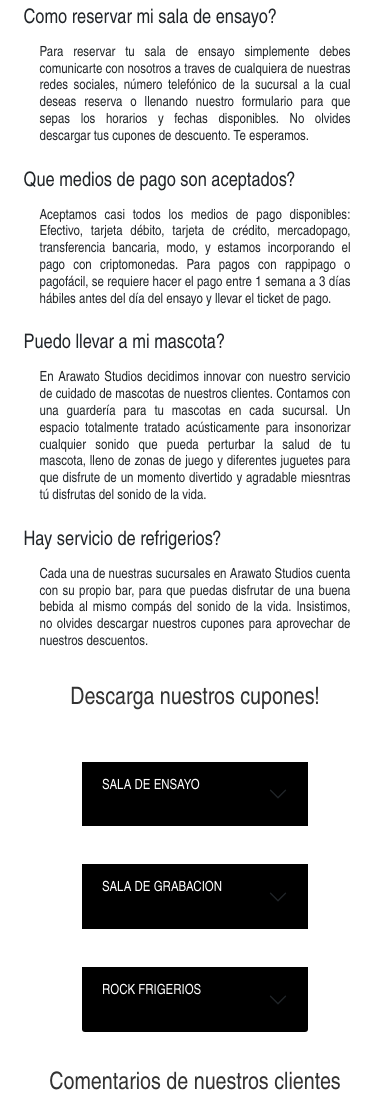
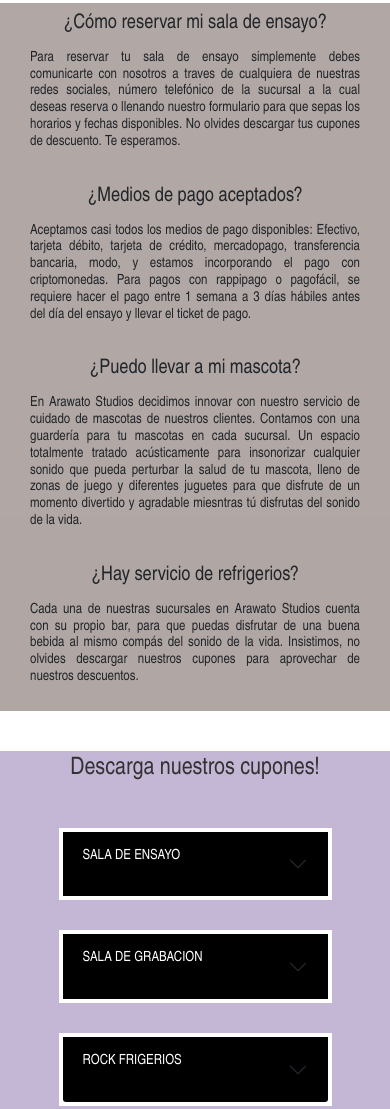
Before and after one commit to JosephGabriel2202/ProyectoCoderHouse, a website: page preguntas.html in a window 390 px wide. Shown: the part 500-1609 px from the top of the page. Drawn offline with nearby package versions, Linux system fonts and the light colour scheme; files whose address does not match are found by name; a web font is replaced by a local one.

Commit message:
Modificando preguntas.html

```diff
--- a/preguntas.html
+++ b/preguntas.html
@@ -96,29 +96,46 @@
 
 
 
-        <section class="bConsultas">
+        <section class="hidden">
 
-            <div class="notCenter marginConsulta">
+            <div class="notCenter">
 
-                <h3 class="marginBot" data-aos="fade-right" data-aos-delay="100" data-aos-duration="1000" data-aos-offset="200" data-aos-anchor-placement="bottom">
-                    Como reservar mi sala de ensayo?</h3>
-                    <p data-aos="fade-right" data-aos-delay="140" data-aos-duration="2000" data-aos-offset="200" data-aos-anchor-placement="bottom">
-                        Para reservar tu sala de ensayo simplemente debes comunicarte con nosotros a traves de cualquiera de nuestras redes sociales, número telefónico de la sucursal a la cual deseas reserva o llenando nuestro formulario para que sepas los horarios y fechas disponibles. No olvides descargar tus cupones de descuento. Te esperamos.</p>
+                <div class="marginConsulta">
 
-                <h3 class="marginBot" data-aos="fade-right" data-aos-delay="200" data-aos-duration="1000" data-aos-offset="200" data-aos-anchor-placement="bottom">
-                    Que medios de pago son aceptados?</h3>
-                    <p data-aos="fade-right" data-aos-delay="240" data-aos-duration="2000" data-aos-offset="200" data-aos-anchor-placement="bottom">
+                    <h3 class="marginBot" data-aos="fade-right" data-aos-delay="100" data-aos-duration="1000" data-aos-offset="200" data-aos-anchor-placement="bottom">
+                        ¿Cómo reservar mi sala de ensayo?</h3>
+                            <p data-aos="fade-right" data-aos-delay="140" data-aos-duration="2000" data-aos-offset="200" data-aos-anchor-placement="bottom">
+                            Para reservar tu sala de ensayo simplemente debes comunicarte con nosotros a traves de cualquiera de nuestras redes sociales, número telefónico de la sucursal a la cual deseas reserva o llenando nuestro formulario para que sepas los horarios y fechas disponibles. No olvides descargar tus cupones de descuento. Te esperamos.</p>
+                </div>
+
+               <div class="marginConsulta">
+
+                <h3 class="marginBot" data-aos="fade-left" data-aos-delay="200" data-aos-duration="1000" data-aos-offset="200" data-aos-anchor-placement="bottom">
+                    ¿Medios de pago aceptados?</h3>
+                    <p data-aos="fade-left" data-aos-delay="240" data-aos-duration="2000" data-aos-offset="200" data-aos-anchor-placement="bottom">
                         Aceptamos casi todos los medios de pago disponibles: Efectivo, tarjeta débito, tarjeta de crédito, mercadopago, transferencia bancaria, modo, y estamos incorporando el pago con criptomonedas. Para pagos con rappipago o pagofácil, se requiere hacer el pago entre 1 semana a 3 días hábiles antes del día del ensayo y llevar el ticket de pago.</p>
 
-                <h3 class="marginBot" data-aos="fade-right" data-aos-delay="300" data-aos-duration="1000" data-aos-offset="200" data-aos-anchor-placement="bottom">
-                    Puedo llevar a mi mascota?</h3>
+                </div>
+
+            </div>
+
+            <div class="notCenter">
+
+                <div class="marginConsulta">
+
+                    <h3 class="marginBot" data-aos="fade-right" data-aos-delay="300" data-aos-duration="1000" data-aos-offset="200" data-aos-anchor-placement="bottom">
+                        ¿Puedo llevar a mi mascota?</h3>
                     <p data-aos="fade-right" data-aos-delay="340" data-aos-duration="2000" data-aos-offset="200" data-aos-anchor-placement="bottom">
                         En Arawato Studios decidimos innovar con nuestro servicio de cuidado de mascotas de nuestros clientes. Contamos con una guardería para tu mascotas en cada sucursal. Un espacio totalmente tratado acústicamente para insonorizar cualquier sonido que pueda perturbar la salud de tu mascota, lleno de zonas de juego y diferentes juguetes para que disfrute de un momento divertido y agradable miesntras tú disfrutas del sonido de la vida.</p>
+                </div>
 
-                <h3 class="marginBot" data-aos="fade-right" data-aos-delay="400" data-aos-duration="1000" data-aos-offset="200" data-aos-anchor-placement="bottom">
-                    Hay servicio de refrigerios?</h3>
-                    <p data-aos="fade-right" data-aos-delay="440" data-aos-duration="2000" data-aos-offset="200" data-aos-anchor-placement="bottom">
+                <div class="marginConsulta">
+
+                <h3 class="marginBot" data-aos="fade-left" data-aos-delay="400" data-aos-duration="1000" data-aos-offset="200" data-aos-anchor-placement="bottom">
+                    ¿Hay servicio de refrigerios?</h3>
+                    <p data-aos="fade-left" data-aos-delay="440" data-aos-duration="2000" data-aos-offset="200" data-aos-anchor-placement="bottom">
                         Cada una de nuestras sucursales en Arawato Studios cuenta con su propio bar, para que puedas disfrutar de una buena bebida al mismo compás del sonido de la vida. Insistimos, no olvides descargar nuestros cupones para aprovechar de nuestros descuentos.</p>
+                </div>
 
             </div>
 
@@ -126,7 +143,7 @@
 
         <!--Seccion de cupones-->
 
-        <section>
+        <section class="section_Size">
 
             <div class="marginD">
 
@@ -174,15 +191,13 @@
 
         <!-- Seccion de comentarios de clientes-->
 
-        <section>
+        <section class="section_Size2">
 
             <div>
 
                 <h2 class="">Comentarios de nuestros clientes</h2>
 
             </div>
-
-            <section>
 
             <div class="container">
                 <div class="row">
@@ -215,8 +230,6 @@
                     </div>
                 </div>
             </div>
-
-
 
         </section>
 
--- a/scss/parciales/_contenido.scss
+++ b/scss/parciales/_contenido.scss
@@ -51,20 +51,7 @@
     overflow: hidden;
 }
 
-.bConsultas {
-    width: 90%;
-    margin: auto;
-}
 
-.notCenter h3 {
-    text-align: justify;
-}
-
-.marginConsulta p{
-    margin-left: 60px;
-    margin-right: 60px;
-    margin-bottom: 40px;
-}
 
 .titleSpace {
     margin-top: 60px;
@@ -95,6 +82,14 @@
     line-height: 0.8;
     margin-top: 30px;
 }
+
+.flexDoble {
+    display: flex;
+    flex-direction: row;
+    max-height: 600px;
+    max-width: 600px;
+}
+
 
 /* Imagenes derecha e izquierda*/
 
@@ -199,7 +194,7 @@
 
 .col-md-4 .card {
     margin-top: 30px;
-    border-radius: 7px;
+    border-radius: 20px;
     border-color: black;
     color: white;
     background-color: black;
@@ -246,24 +241,54 @@
 .button {
     background-color: white;
     color: black;
-    width: 40%;
-    height: 60px;
+    width: 20%;
+    height: 40px;
     box-sizing: border-box;
     margin-top: 10px;
-    margin-left: 32%;
-    font-size: 30px;
+    margin-left: 20%;
+    font-size: 24px;
     font-family: 'quintessential','arial narrow';
-    }
+}
 
+
+/*Seccion Consulta tu duda*/
+
+.hidden {
+    overflow: hidden;
+    background-color: rgba(59, 34, 29, 0.4);
+}
+
+.notCenter{
+    display: flex;
+    flex-direction: row;
+    max-height: 600px;
+    max-width: 1200px;
+    justify-content: space-evenly;
+    justify-items: center;
+    margin: auto;
+}
+
+.notCenter h3 {
+    text-align: center;
+}
+
+.marginConsulta {
+    max-height: 600px;
+    max-width: 600px;
+    padding: 1rem;
+    margin-right: 30px;
+    margin-left: 30px;
+}
 
 /*"Descarga nuestros cupones" en contactos.html*/
 
-.marginD {
+.marginD h2{
     margin-bottom: 40px;
+    margin-top: 40px;
 }
 
 #accordionFlushExample {
-    width: 60%;
+    width: 70%;
     margin: auto;
 }
 
@@ -271,7 +296,6 @@
     background-color: rgb(255, 255, 255);
     color: rgb(0, 0, 0);
     border: 10px;
-
 }
 
 .accordion-header button {
@@ -283,9 +307,23 @@
     color: #ffffff;
     background-color: rgb(0, 0, 0);
     border-color: black;
-
 }
 
 .accordion-body {
     background-color: rgb(255, 255, 255);
 }
+
+.section_Size {
+    margin-top: 40px;
+    margin-bottom: 40px;
+    height: 680px;
+    justify-content: center;
+    align-items: center;
+    background-color: rgba(107, 73, 151, 0.397);
+}
+
+.section_Size2 {
+    height: 600px;
+    background-color: rgba(75, 0, 0, 0.4);
+
+}
--- a/scss/parciales/_footer.scss
+++ b/scss/parciales/_footer.scss
@@ -9,7 +9,7 @@
     width: 100%;
     height: 200px;
     position: relative;
-    margin-top: 60px;
+    margin-top: 40px;
 }
 
 .fMenu {
--- a/scss/parciales/_mediaquerys.scss
+++ b/scss/parciales/_mediaquerys.scss
@@ -115,6 +115,38 @@
 
     }
 
+    /*Seccion consulta tu duda*/
+
+    .notCenter{
+        display: flex;
+        flex-direction: column;
+        max-height: 1200px;
+        max-width: 1200px;
+        justify-content: center;
+        align-items: center;
+        margin: auto;
+    }
+
+    .marginConsulta {
+        max-height: 600px;
+        max-width: 600px;
+        padding: 1rem;
+        margin-right: 30px;
+        margin-left: 30px;
+
+    }
+
+    /*Seccion Descarga nuestros cupones*/
+
+    .section_Size {
+        margin-top: 40px;
+        margin-bottom: 40px;
+        height: 720px;
+        justify-content: center;
+        align-items: center;
+        background-color: rgba(107, 73, 151, 0.397);
+    }
+
     /*Seccion "Comentarios de los clientes" en preguntas.html*/
 
     .card img {
@@ -123,12 +155,20 @@
         margin-top: 20px;
     }
 
+    .section_Size2 {
+        height: 1350px;
+        background-color: rgba(75, 0, 0, 0.4);
+    }
 
     /*Formulario*/
 
     .formulario {
         width: 90%;
         height: 90%;
+    }
+
+    .button {
+        font-size: 20px;
     }
 
 }
@@ -211,10 +251,7 @@
         overflow: hidden;
         min-width: 480px;
         min-height: 700px;
-
     }
-
-
 
     .orderUp {
         order:1;
@@ -288,11 +325,24 @@
         margin: auto;
     }
 
+    /*Seccion Descarga nuestros cupones*/
+
+    .section_Size {
+        margin-top: 40px;
+        margin-bottom: 40px;
+        height: 580px;
+    }
+
     /*Seccion "Comentarios de los clientes" en preguntas.html*/
 
     .card img{
     width: 200px;
     height: 200px;
+    }
+
+    .section_Size2 {
+        height: 1200px;
+        background-color: rgba(75, 0, 0, 0.4);
     }
 
 
@@ -307,10 +357,11 @@
     }
 
     .button {
-        font-size: 20px;
-        margin: auto;
-        position: relative;
-        left: 25px;
+        width: 20%;
+        height: 30px;
+        margin-top: 10px;
+        margin-left: 20%;
+        font-size: 16px;
     }
 }
 
@@ -380,7 +431,7 @@
         grid-template-rows: repeat(2,1fr);
         align-items: center;
         overflow: hidden;
-        min-height: 740px;
+        min-height: 440px;
     }
 
     .gridContenido4 {
@@ -394,13 +445,6 @@
         min-width: 320px;
     }
 
-    .gridContenidoN iframe {
-        margin-top: 60px;
-    }
-
-    .gridContenido iframe {
-        margin-top: 60px;
-    }
 
     .orderUp {
         order:1;
@@ -466,6 +510,26 @@
         @include img--sizes(200px, 280px, 0px, auto);
     }
 
+/*Seccion consulta tu duda*/
+
+.notCenter{
+    max-height: 1200px;
+    max-width: 1200px;
+    justify-content: center;
+    align-items: center;
+    margin: auto;
+}
+
+.marginConsulta {
+    max-height: 600px;
+    min-width: 280px;
+    margin-right: 5px;
+    margin-left: 5px;
+    padding: 5px;
+
+}
+
+
     /*Seccion anclado de relatos en galeria.html*/
 
     .img_Relatos img{
@@ -485,6 +549,15 @@
         width: 90%;
     }
 
+    /*Seccion Descarga nuestros cupones*/
+
+    .section_Size {
+        margin-top: 40px;
+        margin-bottom: 40px;
+        height: 560px;
+    }
+
+
     /*Seccion "Comentarios de los clientes" en preguntas.html*/
 
     .card img {
@@ -493,6 +566,10 @@
     margin-top: 20px;
     }
 
+    .section_Size2 {
+    height: 1020px;
+    background-color: rgba(75, 0, 0, 0.4);
+    }
 
     /*Formulario*/
 
@@ -505,10 +582,11 @@
     }
 
     .button {
-        font-size: 18px;
-        margin: auto;
-        position: relative;
-        left: 25px;
+        width: 40%;
+        height: 20px;
+        margin-top: 10px;
+        margin-left: 24%;
+        font-size: 14px;
     }
 
     /*footer*/
```
Also changed, not shown: galeria.html (+1 -1 lines), css/estilos.css.
